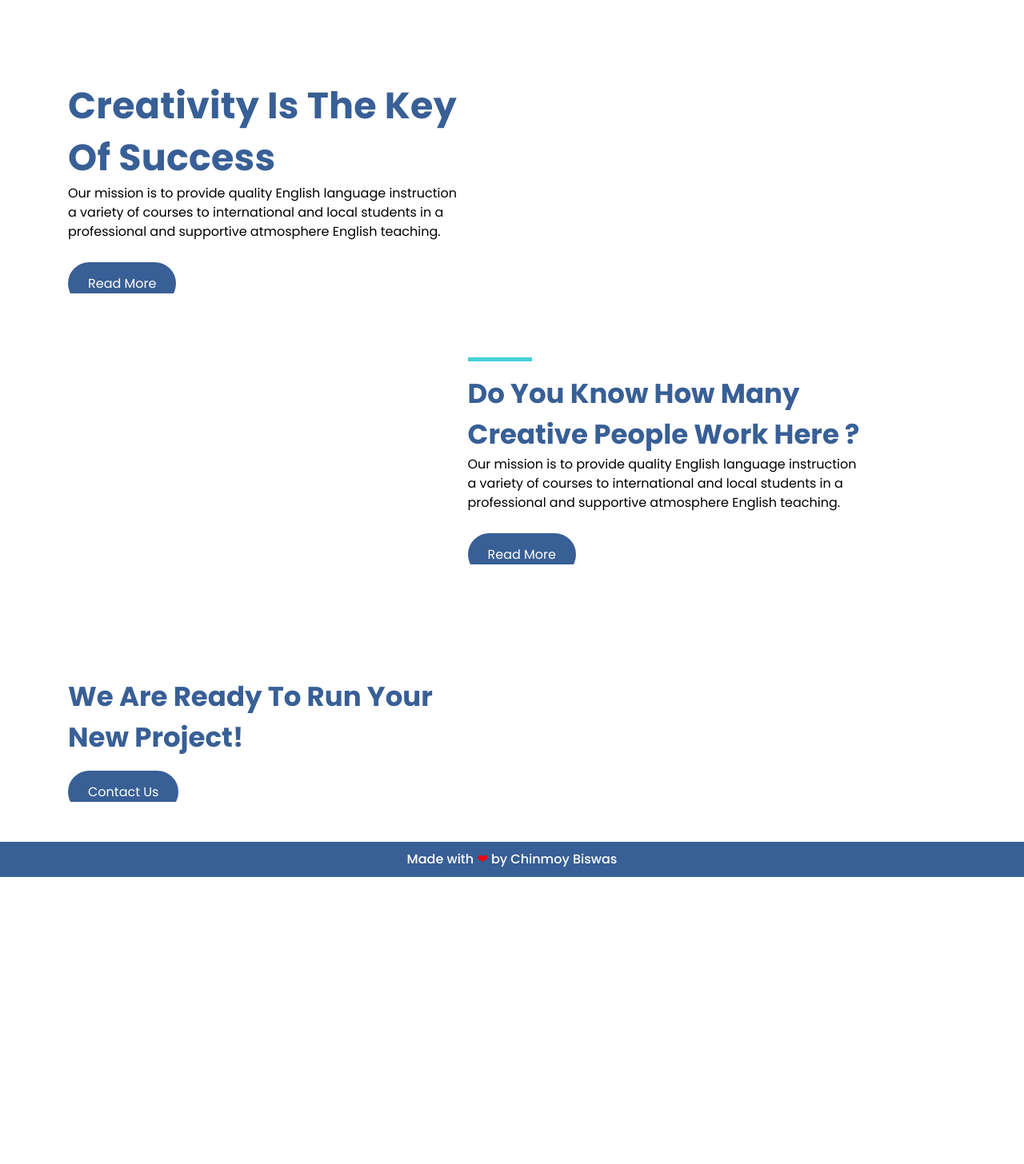
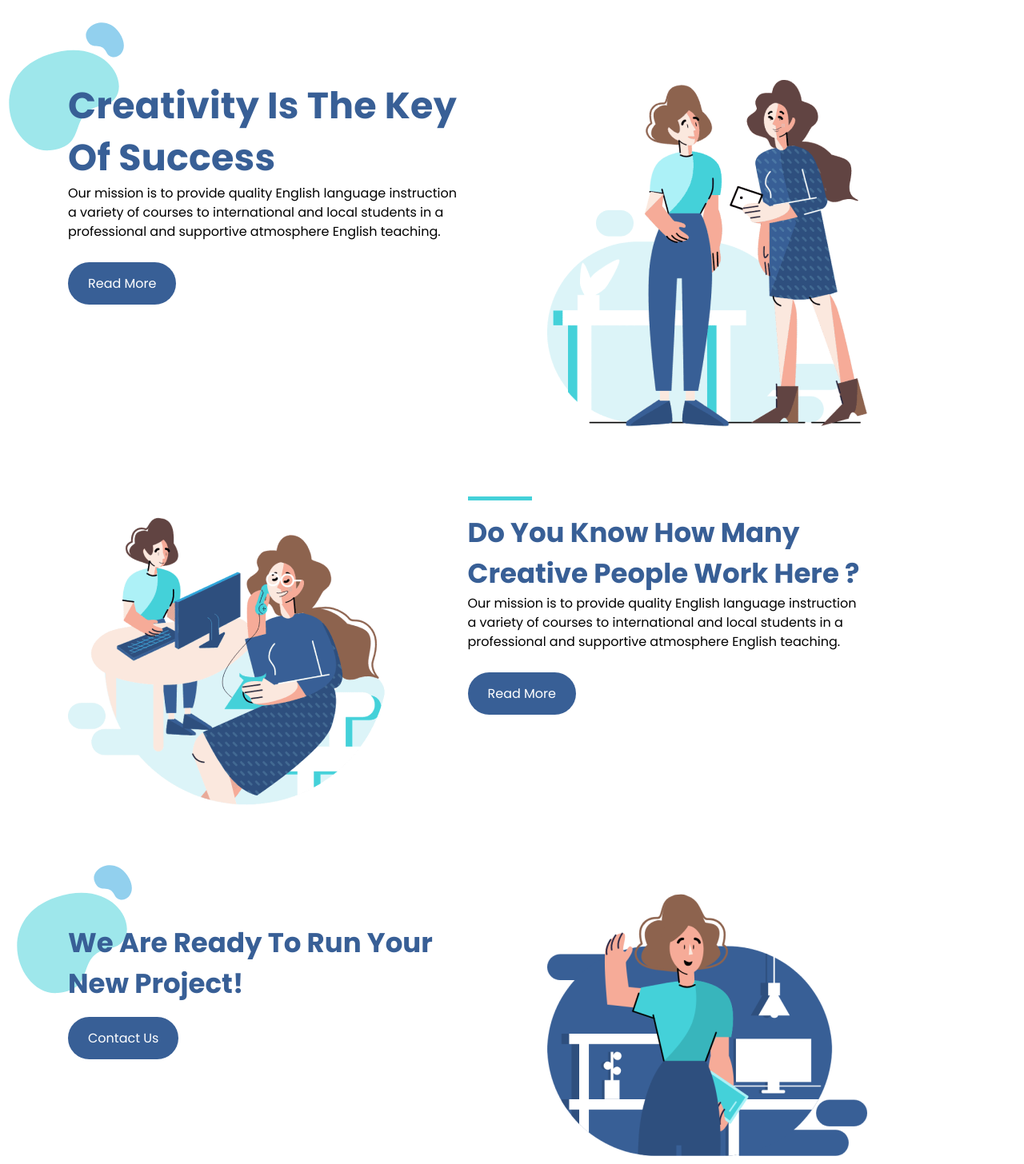
Before and after one commit to chinmoybiswas93/CSS-Funamentals-03--Landing-Page---Float-Properties, a plain HTML site: page index.html in a window 1280 px wide. Shown: the top 1456 px of the page at 80% size. Before the commit the page ends 1097 px from the top, so only its background shows below. Drawn offline with Linux system fonts and the light colour scheme.

Commit message:
Update index.html

```diff
--- a/index.html
+++ b/index.html
@@ -12,19 +12,19 @@
     <section class="hero section-padding">
         <div class="container">
             <div class="half_width">
-                <div class="bubble"><img src="/images/image 4.png" alt="" srcset=""></div>
+                <div class="bubble"><img src="image 4.png" alt="" srcset=""></div>
                  <h1 class="hero-title">Creativity Is The Key Of Success</h1>
                  <p class="text">Our mission is to provide quality English language instruction a variety of courses to international and local students in a professional and supportive atmosphere English teaching.
                 </p>
                 <a href="#" class="btn">Read More</a>
             </div>
-            <div class="half_width"><img class="big_image" src="/images/image 1.png" alt="" ></div>
+            <div class="half_width"><img class="big_image" src="image 1.png" alt="" ></div>
         </div>
     </section>
 
     <section class="mid-section section-padding">
         <div class="container">
-          <div class="half_width"><img class="big_image2" src="/images/image 2.png" alt="" ></div>
+          <div class="half_width"><img class="big_image2" src="image 2.png" alt="" ></div>
           <div class="half_width">
              <h2 class="mid-title">Do You Know How Many Creative People Work Here ?</h2>
              <p class="text">Our mission is to provide quality English language instruction a variety of courses to international and local students in a professional and supportive atmosphere English teaching.
@@ -37,11 +37,11 @@
     <section class="last-section section-padding">
         <div class="container">
             <div class="half_width first">
-                <div class="bottom-bubble"><img src="/images/image 4.png" alt="" srcset=""></div>
+                <div class="bottom-bubble"><img src="image 4.png" alt="" srcset=""></div>
                  <h2 class="title">We Are Ready To Run Your New Project!</h2>
                 <a href="#" class="btn last-button">Contact Us</a>
             </div>
-            <div class="half_width"><img class="big_image" src="/images/image 3.png" alt="" ></div>
+            <div class="half_width"><img class="big_image" src="image 3.png" alt="" ></div>
         </div>
     </section>
 
```
